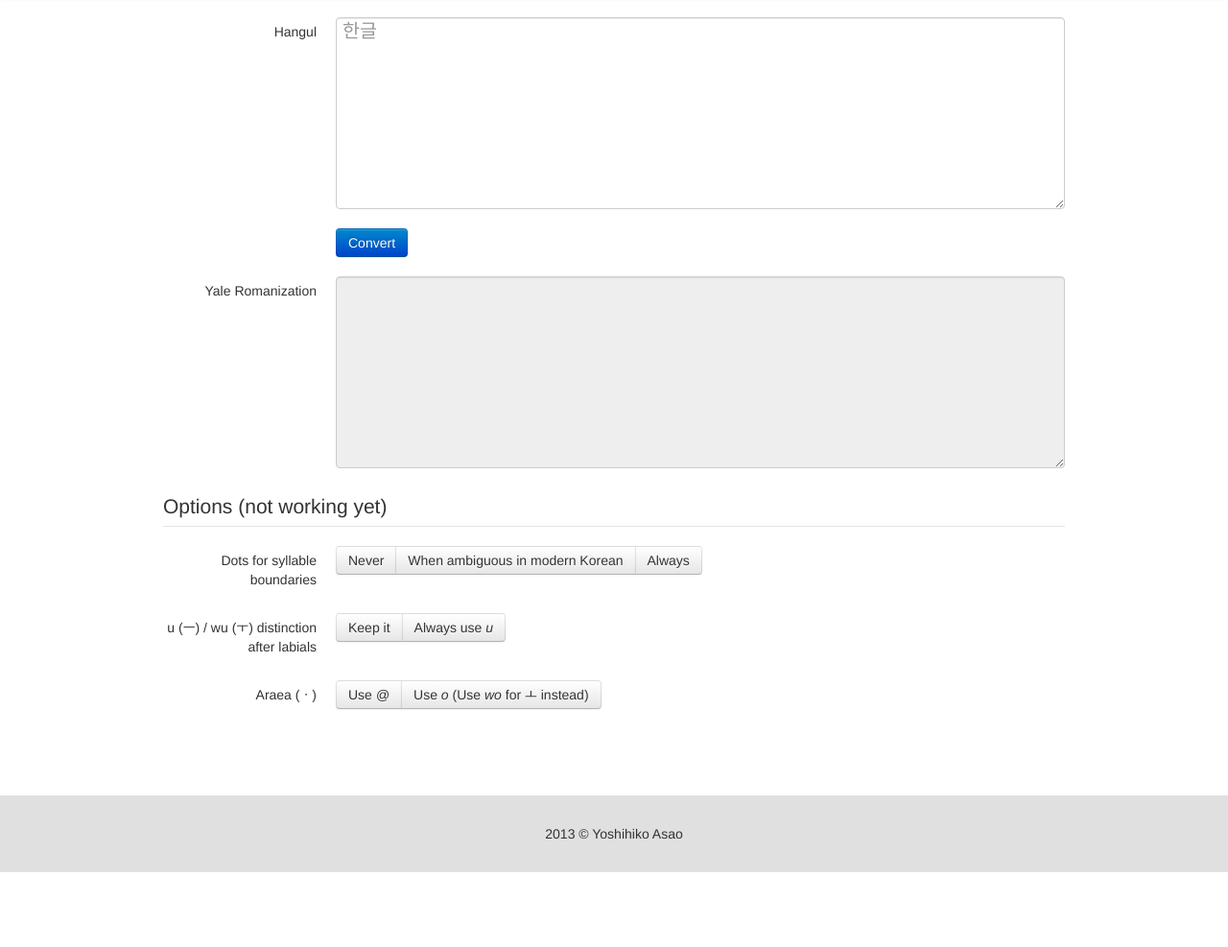
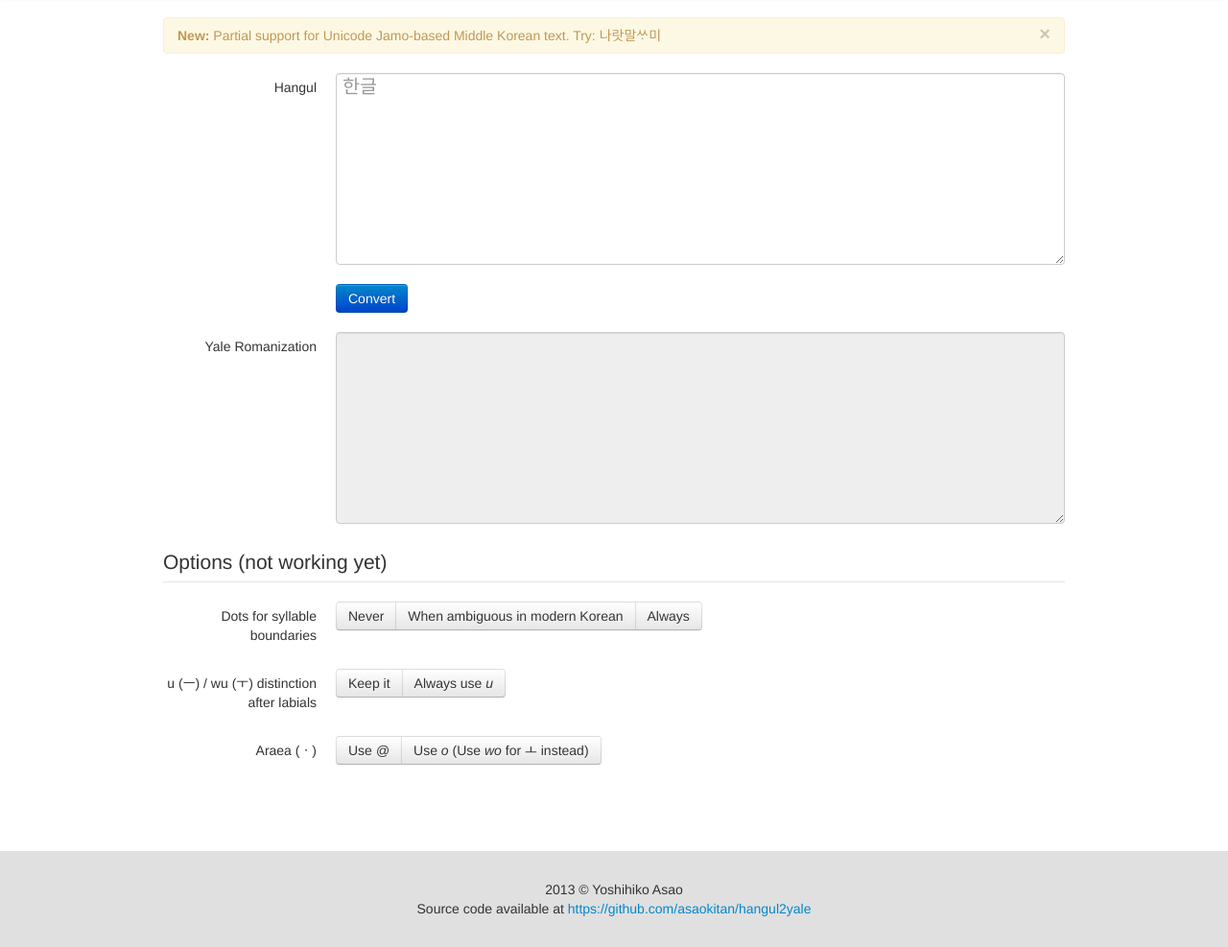
Before and after one commit to asaokitan/hangul2yale, a plain HTML site: page index.html in a window 1280 px wide. Shown: the part 44-1031 px from the top of the page at 96% size. Before the commit the page ends 953 px from the top, so only its background shows below. Drawn offline with Linux system fonts and the light colour scheme; files that its build step writes are made by us from their sources; a web font is replaced by a local one.

Commit message:
add link to github

```diff
--- a/index.html
+++ b/index.html
@@ -35,6 +35,12 @@
 </div>
 
 <div class="container">
+
+<div class="alert">
+<button type="button" class="close" data-dismiss="alert">&times;</button>
+<strong>New:</strong> Partial support for Unicode Jamo-based Middle Korean text. Try: 나랏말ᄊᆞ미
+</div>
+
 <form class="form-horizontal">
 
 <div class="control-group">
@@ -96,7 +102,8 @@
 
 <footer style="text-align: center; padding: 30px 0; margin-top: 70px; background-color: #e0e0e0;">
 <div class="container">
-2013 &copy; Yoshihiko Asao
+2013 &copy; Yoshihiko Asao<br />
+Source code available at <a href="https://github.com/asaokitan/hangul2yale">https://github.com/asaokitan/hangul2yale</a>
 </div>
 </footer>
 
```
